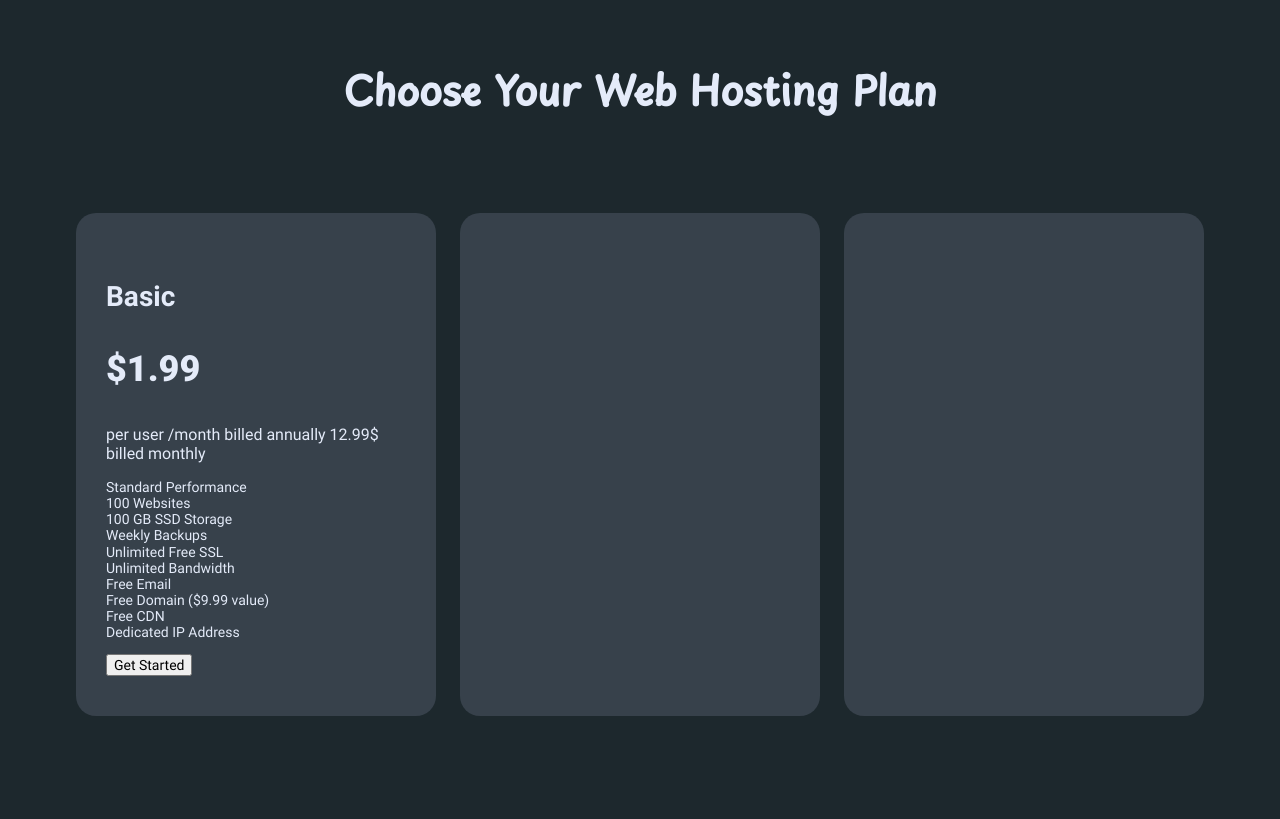
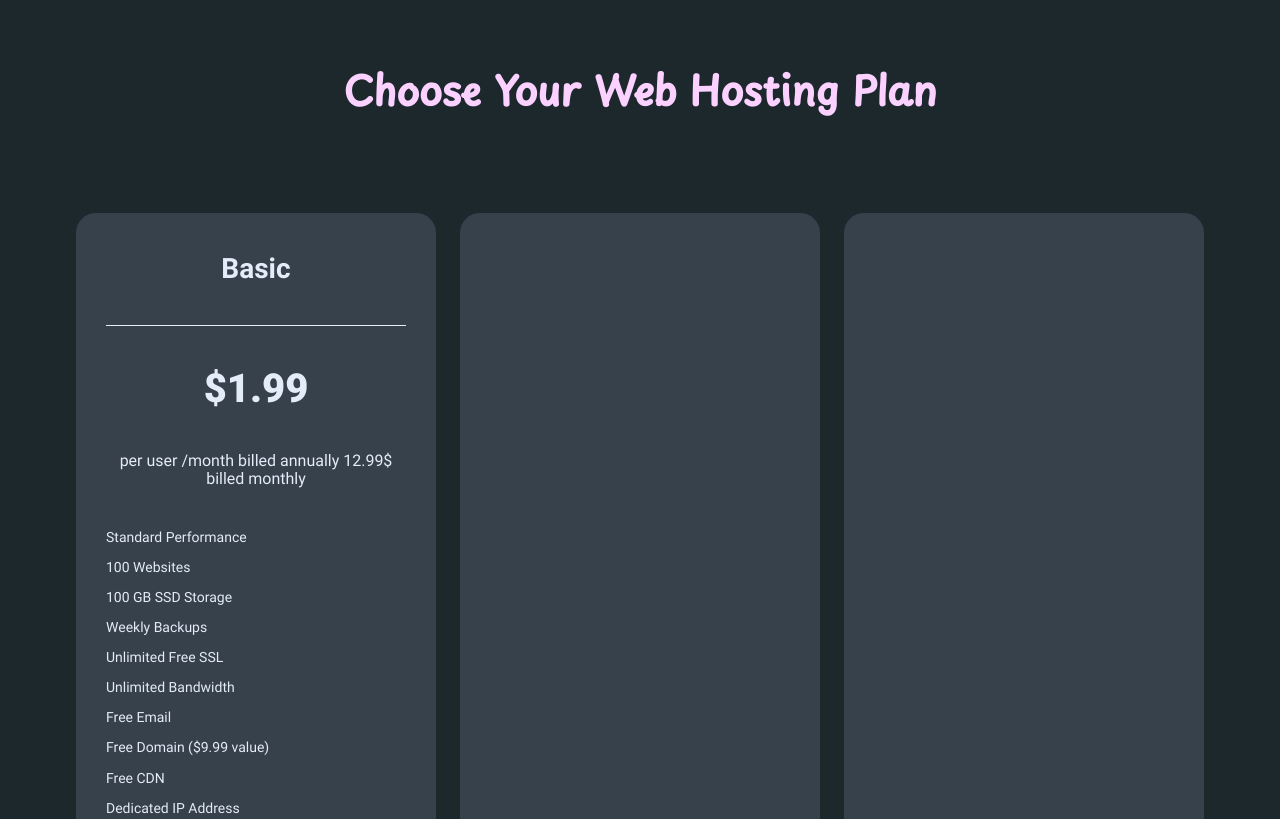
Before and after one commit to DragonDark13/test_price_table, a plain HTML site: page index.html in a window 1280 px wide. Shown: the top 819 px of the page. Drawn offline with Linux system fonts and the light colour scheme.

Commit message:
style for elements in product card

```diff
--- a/scss/_module.scss
+++ b/scss/_module.scss
@@ -4,9 +4,26 @@
   margin-right: 24px;
   border-radius: 20px;
   padding: 40px 30px;
+  text-align: center;
 
-  &:last-child{
+  &:last-child {
     margin-right: 0;
+  }
+
+  &__title {
+    margin: 0;
+    padding-bottom: 40px;
+    border-bottom: 1px solid $baseTextColor;
+  }
+
+  &__featured_list {
+    text-align: left;
+    margin-top: 40px;
+    margin-bottom: 30px;
+
+    .featured_lit__item {
+      margin-bottom: 14px;
+    }
   }
 }
 
@@ -16,7 +33,7 @@
 
     &__number {
       font-weight: 900;
-      font-size: 36px;
+      font-size: 40px;
       text-transform: uppercase;
     }
 
```
Also changed, not shown: css/main.css.
